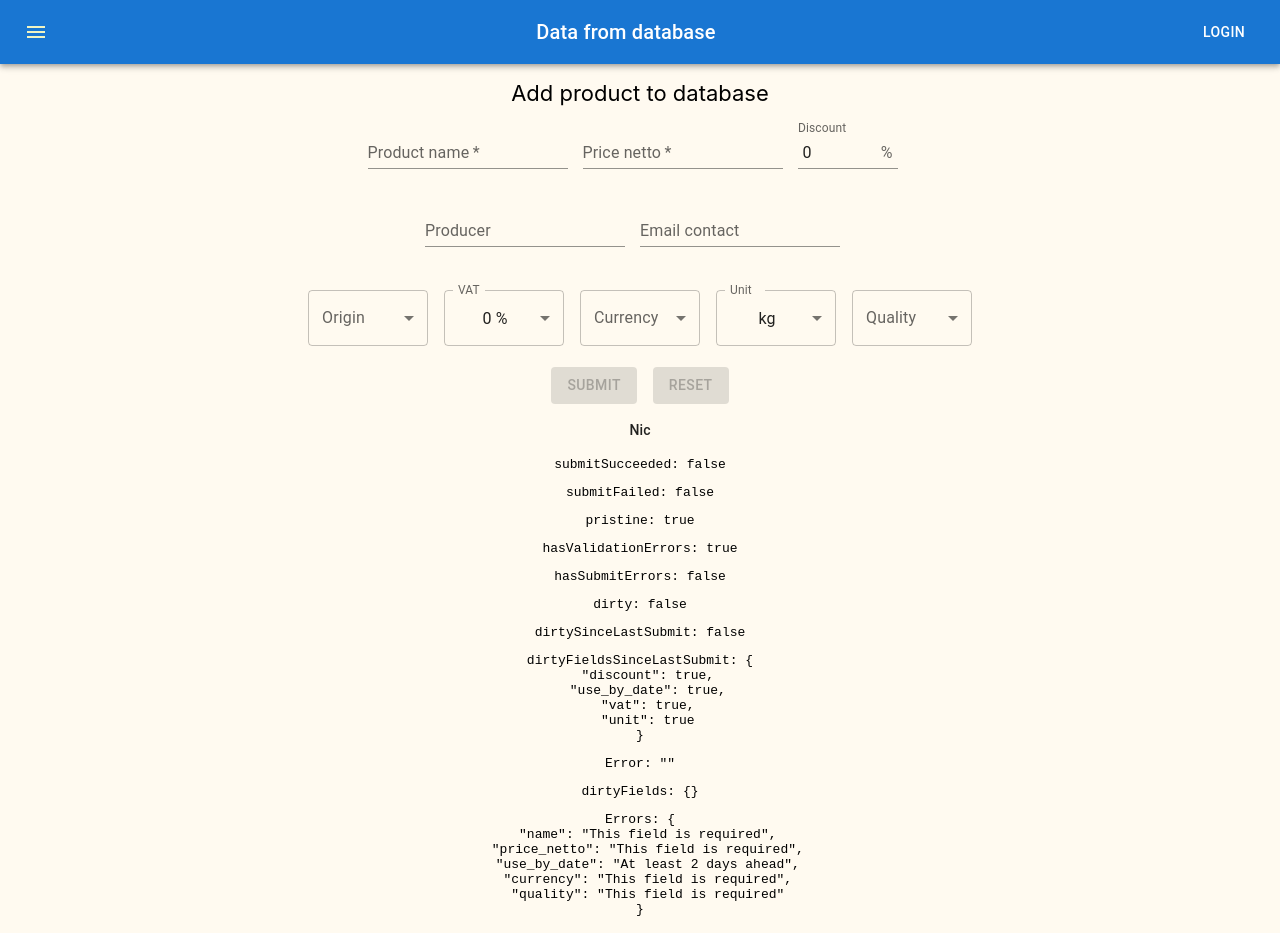
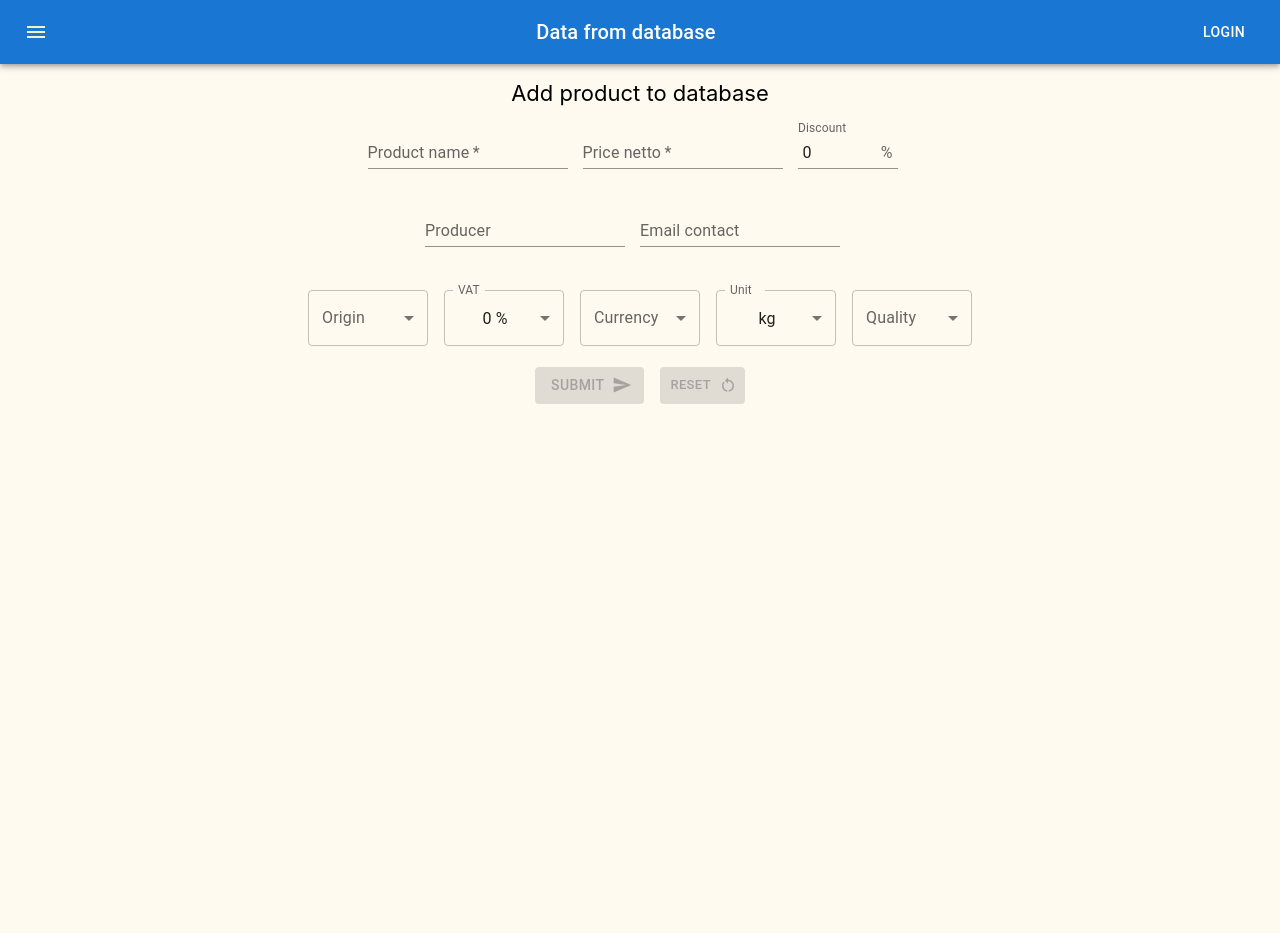
Before and after one commit to kodencja/mui-grid-data, a React (Create React App) app: page /add in a window 1280 px wide. After the commit the page ends 800 px from the top, so only its background shows below. Built offline with nearby package versions, Linux system fonts and the light colour scheme; data requests are answered from the project's data file.

Commit message:
Fix appearing of responseTxt in AddRecord. Upgrade buttons

```diff
--- a/src/components/pages/AddRecord.jsx
+++ b/src/components/pages/AddRecord.jsx
@@ -2,11 +2,12 @@ import React, { useContext, useEffect, useState, useRef } from "react";
 import { Form, Field } from "react-final-form";
 import { makeStyles } from "@mui/styles";
 import { Container, Box, Button, Stack, Typography } from "@mui/material";
+import SendIcon from "@mui/icons-material/Send";
+import RestartAltIcon from "@mui/icons-material/RestartAlt";
 import { ConstsContext } from "../../App";
 import useMediaQuery from "@mui/material/useMediaQuery";
 import TextFieldComp from "../smallComponents/forForm/TextFieldComp";
 import SelectComp from "../smallComponents/forForm/SelectComp";
-import { useSearchParams } from "react-router-dom";
 import DateComp from "../smallComponents/forForm/DateComp";
 import { format } from "date-fns";
 import { validateFromAddForm } from "../../functions/validation/validation";
@@ -59,26 +60,35 @@ const AddRecord = ({ apiPropsPost }) => {
   const { api_post, baseURLtoDB, loading, responseTxt, apiResponseTxt, error } =
     apiPropsPost;
 
+  const formRef = useRef();
+
   useEffect(() => {
     apiResponseTxt("");
   }, []);
+
+  useEffect(() => {
+    // console.log("error-1");
+    // console.log(error);
+
+    if (!error && responseTxt) {
+      console.log("RESTART");
+      formRef.current.restart();
+      setTimeout(() => {
+        clearResponsetxt();
+      }, 5000);
+    }
+  }, [error, responseTxt]);
+
+  const clearResponsetxt = () => {
+    console.log("CLEAR TXT");
+    apiResponseTxt("");
+  };
 
   let formData = {
     discount: 0,
     vat: 0,
     unit: "kg",
     use_by_date: format(new Date(), "Y-MM-dd"),
-  };
-
-  const resetAll = (restart) => {
-    console.log("restart");
-    if (!error) {
-      console.log("restart since no error");
-      restart();
-      // setTimeout(() => {
-      //   apiResponseTxt("");
-      // }, 3000);
-    }
   };
 
   return (
@@ -90,30 +100,13 @@ const AddRecord = ({ apiPropsPost }) => {
           ...formData,
         }}
         validate={validateFromAddForm}
-        render={({
-          handleSubmit,
-          form: { reset, restart, getState },
-          submitting,
-          pristine,
-          submitFailed,
-          submitSucceeded,
-          errors,
-          hasValidationErrors,
-          hasSubmitErrors,
-          dirty,
-          dirtyFields,
-          dirtySinceLastSubmit,
-          dirtyFieldsSinceLastSubmit,
-        }) => (
+        render={({ handleSubmit, form, submitting, pristine }) => {
+          formRef.current = form;
+          return (
             <Box
               component="form"
               onSubmit={async (event) => {
                 await handleSubmit(event);
-              console.log("submitSucceeded");
-              console.log(submitSucceeded);
-              !hasSubmitErrors
-                ? resetAll(restart)
-                : console.log("Submit failed!");
               }}
             >
               <div>
@@ -229,13 +222,16 @@ const AddRecord = ({ apiPropsPost }) => {
                   <Button
                     type="submit"
                     variant="contained"
+                    endIcon={<SendIcon />}
                     disabled={submitting || pristine}
                   >
                     {loading ? "Submitting" : "Submit"}
                   </Button>
                   <Button
                     variant="contained"
-                  onClick={restart}
+                    size="small"
+                    endIcon={<RestartAltIcon />}
+                    onClick={form.restart}
                     disabled={submitting || pristine}
                     color="secondary"
                   >
@@ -251,34 +247,13 @@ const AddRecord = ({ apiPropsPost }) => {
                     color: responseTxt ? "success.dark" : "text.primary",
                   }}
                 >
-                {submitSucceeded && pristine ? responseTxt : "Nic"}
+                  {/* {error ? error : !error && pristine ? responseTxt : "Nic"} */}
+                  {error ? error : !error && pristine ? responseTxt : ""}
                 </Typography>
-              <pre>
-                submitSucceeded: {JSON.stringify(submitSucceeded, 0, 2)}
-              </pre>
-              <pre>submitFailed: {JSON.stringify(submitFailed, 0, 2)}</pre>
-              <pre>pristine: {JSON.stringify(pristine, 0, 2)}</pre>
-              <pre>
-                hasValidationErrors: {JSON.stringify(hasValidationErrors, 0, 2)}
-              </pre>
-              <pre>
-                hasSubmitErrors: {JSON.stringify(hasSubmitErrors, 0, 2)}
-              </pre>
-              <pre>dirty: {JSON.stringify(dirty, 0, 2)}</pre>
-              <pre>
-                dirtySinceLastSubmit:{" "}
-                {JSON.stringify(dirtySinceLastSubmit, 0, 2)}
-              </pre>
-              <pre>
-                dirtyFieldsSinceLastSubmit:{" "}
-                {JSON.stringify(dirtyFieldsSinceLastSubmit, 0, 2)}
-              </pre>
-              <pre>Error: {JSON.stringify(error, 0, 2)}</pre>
-              <pre>dirtyFields: {JSON.stringify(dirtyFields, 0, 2)}</pre>
-              <pre>Errors: {JSON.stringify(errors, 0, 2)}</pre>
               </div>
             </Box>
-        )}
+          );
+        }}
       />
     </Container>
   );
--- a/src/redux/api/apiActions.js
+++ b/src/redux/api/apiActions.js
@@ -160,6 +160,7 @@ export const postData = (url, sendData) => {
         }
         console.log("Post");
         dispatch(apiResponseTxt("The product has been added to database!"));
+        // return true;
         // dispatch(postDataSuccess(true));
       })
       // .then(() => dispatch(apiResponseTxt("The product has been added to database!")))
@@ -172,6 +173,7 @@ export const postData = (url, sendData) => {
         console.log("Error");
         console.log(error.message);
         dispatch(apiDataFailure(error.message));
+        // return false;
       });
     // }, 1500)
   };
```
Also changed, not shown: data/db.json. Lines whose indentation alone changed are shown as unchanged.
